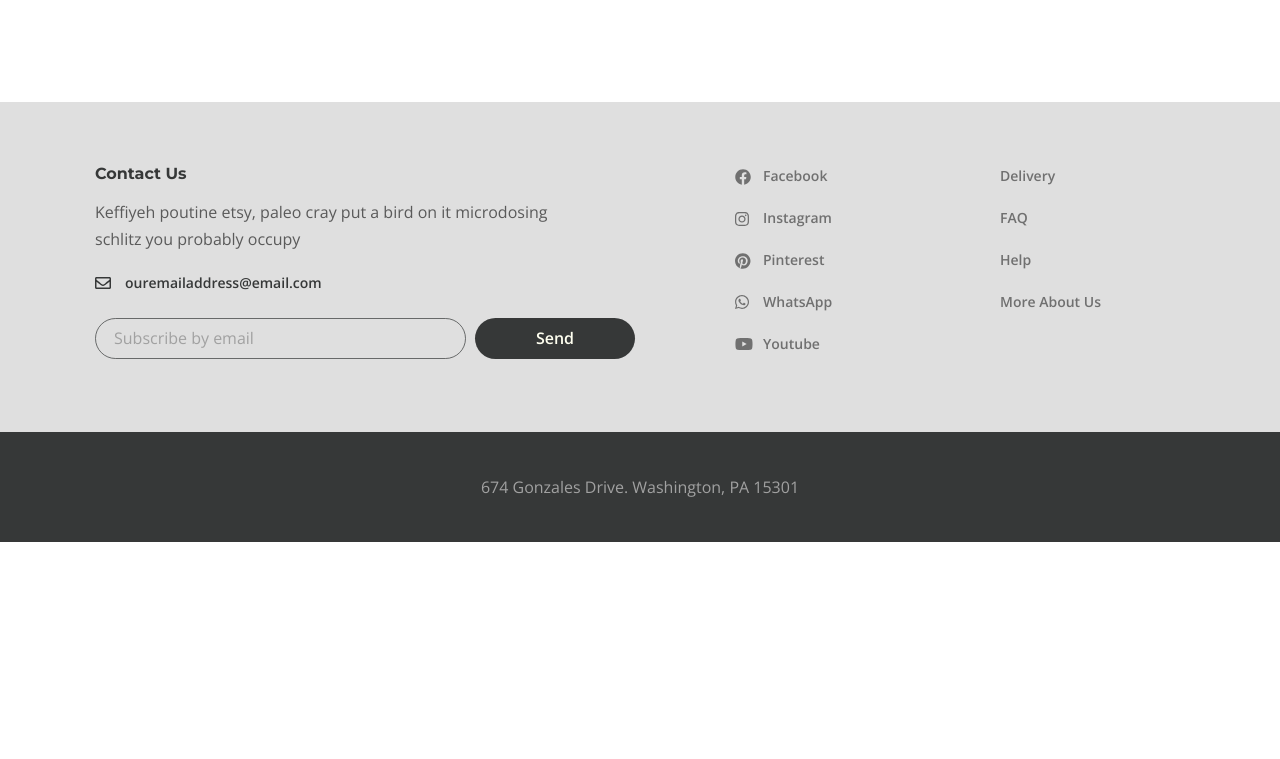
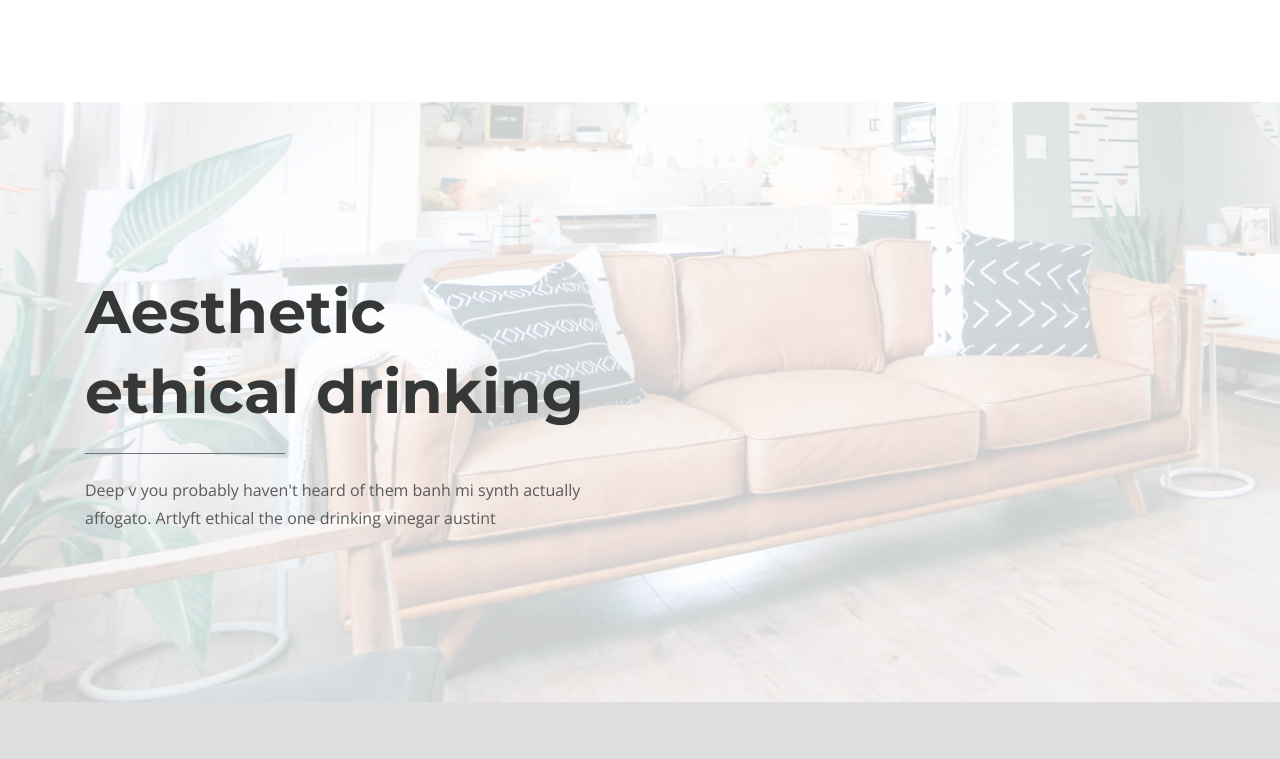
Before and after one commit to nbruyok/Furniture-collection, a website: page app/index.html in a window 1280 px wide. Shown: the part 1615-2374 px from the top of the page. Before the commit the page ends 2157 px from the top, so only its background shows below. Drawn offline with nearby package versions, Linux system fonts and the light colour scheme.

Commit message:
add section decor

```diff
--- a/app/index.html
+++ b/app/index.html
@@ -209,6 +209,16 @@
             </div>
           </div>
         </section>
+
+        <section class="decor">
+          <div class="container">
+            <h2 class="decor__title">Aesthetic ethical drinking</h2>
+            <p class="decor__text">
+              Deep v you probably haven't heard of them banh mi synth actually
+              affogato. Artlyft ethical the one drinking vinegar austint
+            </p>
+          </div>
+        </section>
       </main>
 
       <footer class="footer">
--- a/app/scss/style.scss
+++ b/app/scss/style.scss
@@ -268,6 +268,7 @@
       content: "";
       position: absolute;
       background-image: url(../images/slider-bg.jpg);
+      background-size: cover;
       width: 100%;
       height: 722px;
       top: 0;
@@ -410,3 +411,38 @@
     color: #707070;
   }
 }
+
+//decor
+.decor {
+  padding: 170px 0 150px;
+  background: url(../images/decor-bg.jpg) no-repeat;
+  background-size: cover;
+  min-height: 600px;
+
+  &__title {
+    color: $black;
+    @extend %title-font;
+    font-size: 60px;
+    line-height: 80px;
+    max-width: 500px;
+    padding-bottom: 22px;
+    margin-bottom: 22px;
+    position: relative;
+    &::after {
+      content: "";
+      position: absolute;
+      left: 0;
+      bottom: 0;
+      width: 200px;
+      height: 1px;
+      background: #6d7278;
+    }
+  }
+
+  &__text {
+    font-size: 16px;
+    line-height: 28px;
+    color: #5a5a5a;
+    max-width: 540px;
+  }
+}
```
Also changed, not shown: app/css/style.min.css, app/images/decor-bg.jpg (added).
